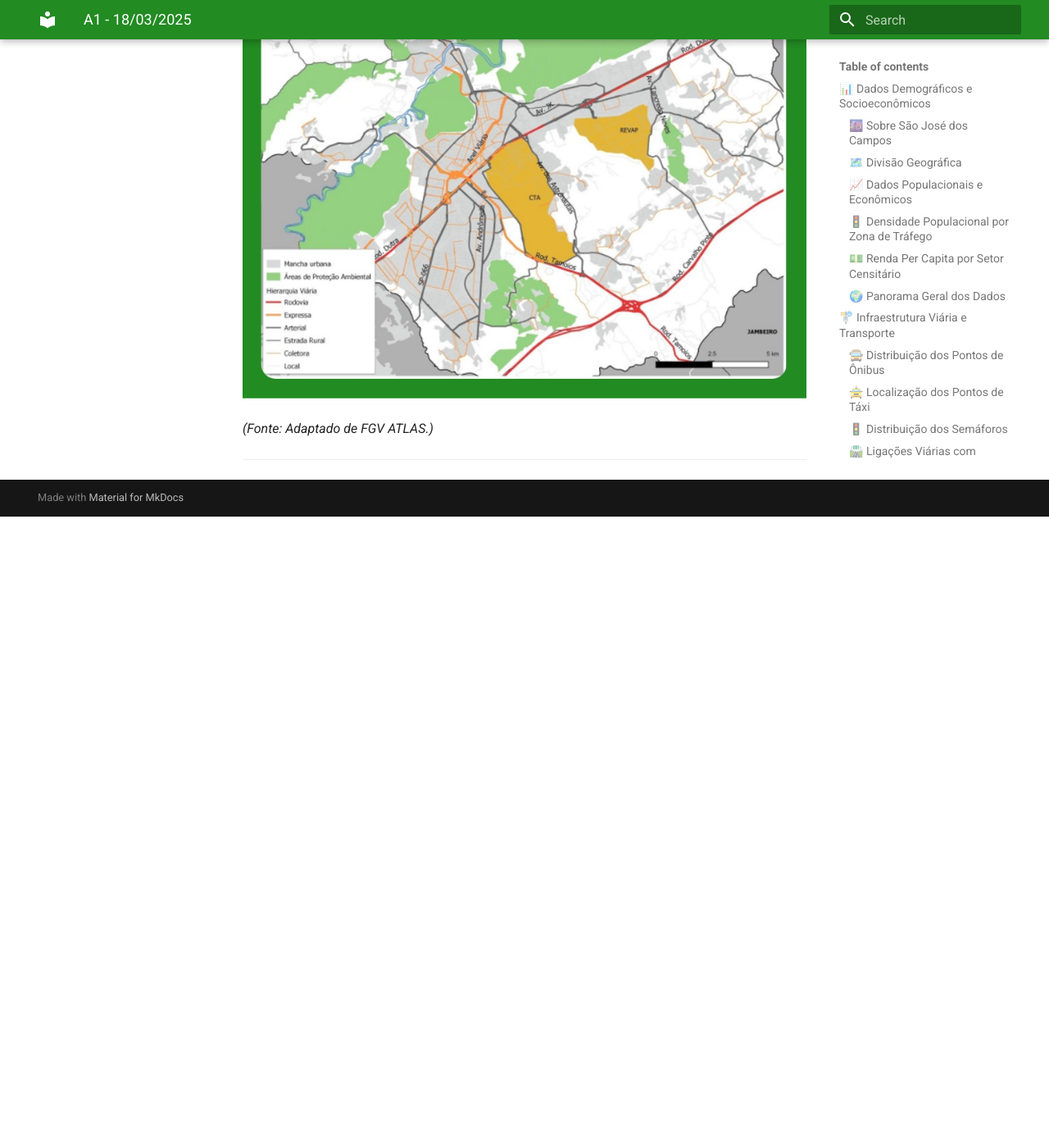
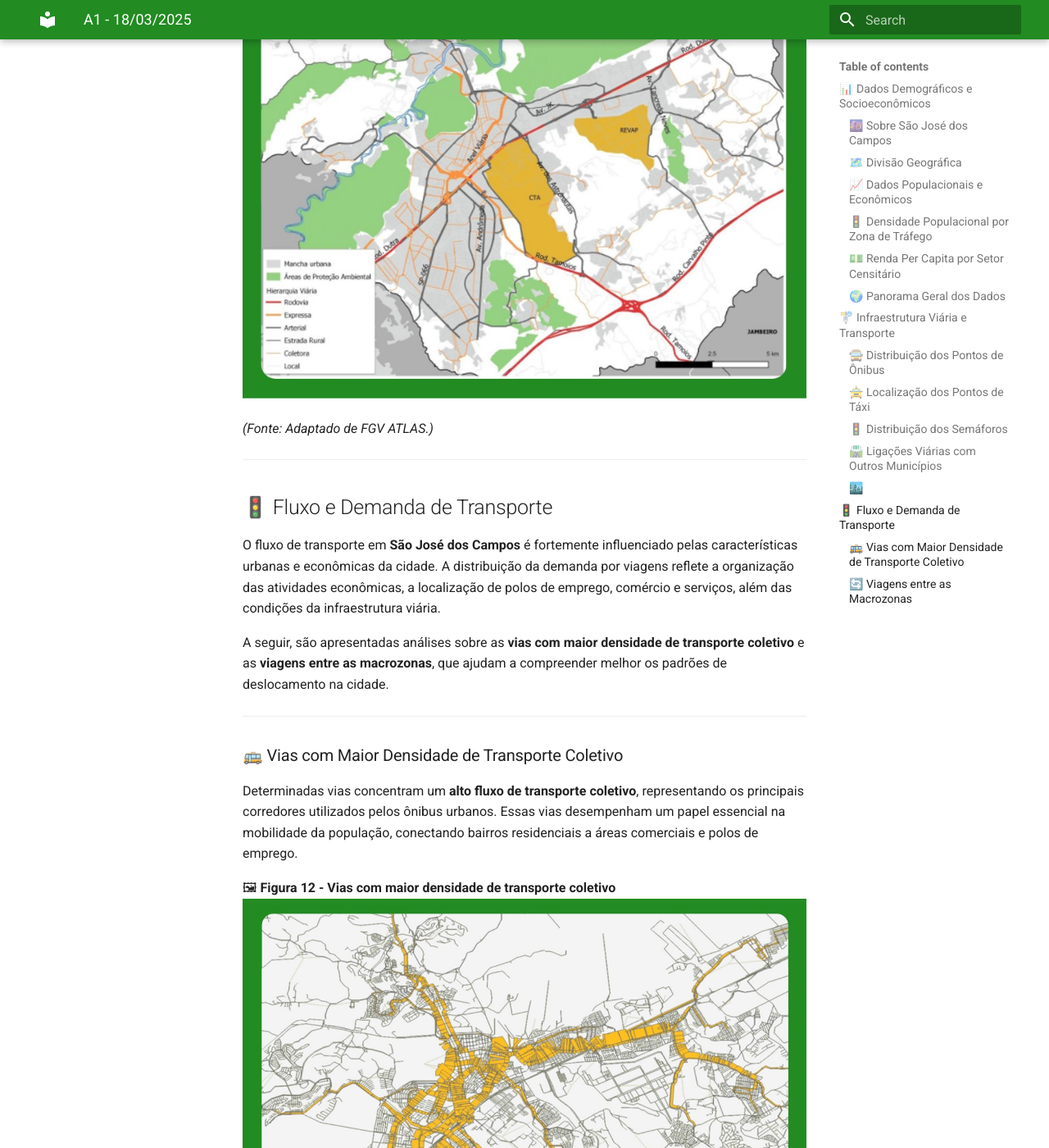
Before and after one commit to Lirucas/ProjetoTesteMkDocs, an MkDocs documentation site: the page built from docs/atv1.md, in a window 1280 px wide and 1400 px high, scrolled down 9170 px. Shown: the whole window at 82% size. Built offline with MkDocs 1.6.1 and Material for MkDocs 9.7.7, drawn with Linux system fonts in a browser that asks for light colours; before the commit the page ends 9800 px from its top, so only the background shows below that; some of the changed text lies outside the part shown.

Commit message:
Atualizando atv1.md e adicionando imagens em assets

```diff
--- a/docs/atv1.md
+++ b/docs/atv1.md
@@ -179,3 +179,43 @@ Essa organização facilita a mobilidade dentro do município e melhora a efici
 *(Fonte: Adaptado de FGV ATLAS.)*
 
 ---
+
+## 🚦 Fluxo e Demanda de Transporte
+
+O fluxo de transporte em **São José dos Campos** é fortemente influenciado pelas características urbanas e econômicas da cidade. A distribuição da demanda por viagens reflete a organização das atividades econômicas, a localização de polos de emprego, comércio e serviços, além das condições da infraestrutura viária.
+
+A seguir, são apresentadas análises sobre as **vias com maior densidade de transporte coletivo** e as **viagens entre as macrozonas**, que ajudam a compreender melhor os padrões de deslocamento na cidade.
+
+---
+
+### 🚌 Vias com Maior Densidade de Transporte Coletivo
+
+Determinadas vias concentram um **alto fluxo de transporte coletivo**, representando os principais corredores utilizados pelos ônibus urbanos. Essas vias desempenham um papel essencial na mobilidade da população, conectando bairros residenciais a áreas comerciais e polos de emprego.
+
+🖼 **Figura 12 - Vias com maior densidade de transporte coletivo**
+![Figura 12 - Vias com maior densidade de transporte coletivo](assets/figura12.jpg)
+
+*(Fonte: Adaptado de FGV ATLAS.)*
+
+---
+
+### 🔄 Viagens entre as Macrozonas
+
+A dinâmica do transporte urbano também pode ser analisada a partir das **viagens entre as macrozonas da cidade**. Esse estudo permite identificar os fluxos predominantes e os principais eixos de deslocamento da população, auxiliando no planejamento de melhorias para o sistema viário e transporte público.
+
+📌 **Principais Regiões de Origem das Viagens:**
+1️⃣ **Sul**
+2️⃣ **Centro**
+3️⃣ **Leste**
+
+📌 **Principais Regiões de Destino das Viagens:**
+1️⃣ **Sul**
+2️⃣ **Leste**
+3️⃣ **Centro**
+
+🖼 **Figura 13 - Viagens entre as macrozonas**
+![Figura 13 - Viagens entre as macrozonas](assets/figura13.jpg)
+
+*(Fonte: Adaptado de FGV ATLAS.)*
+
+---
```
Also changed, not shown: docs/assets/figura12.jpg (added), docs/assets/figura13.jpg (added).
